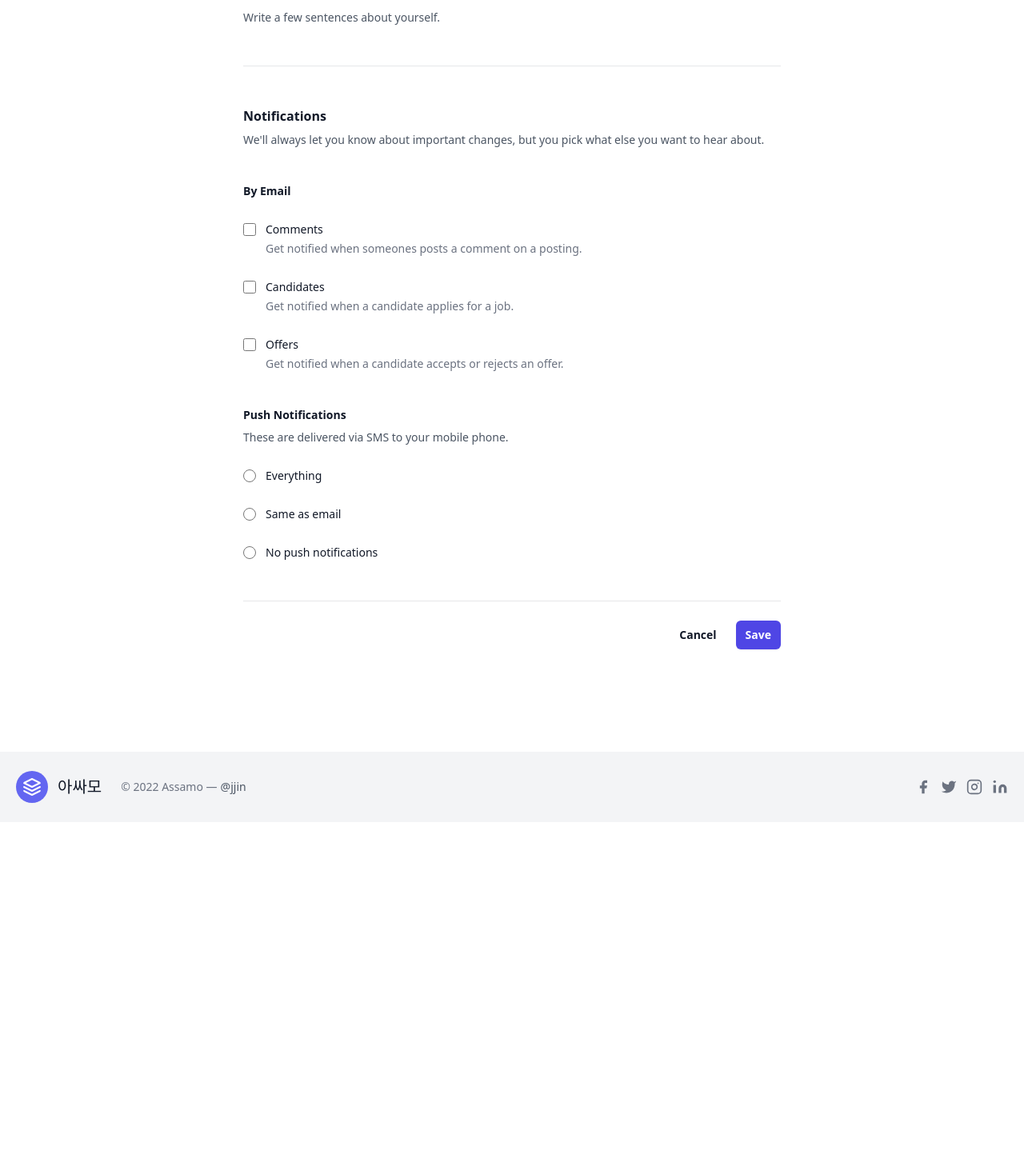
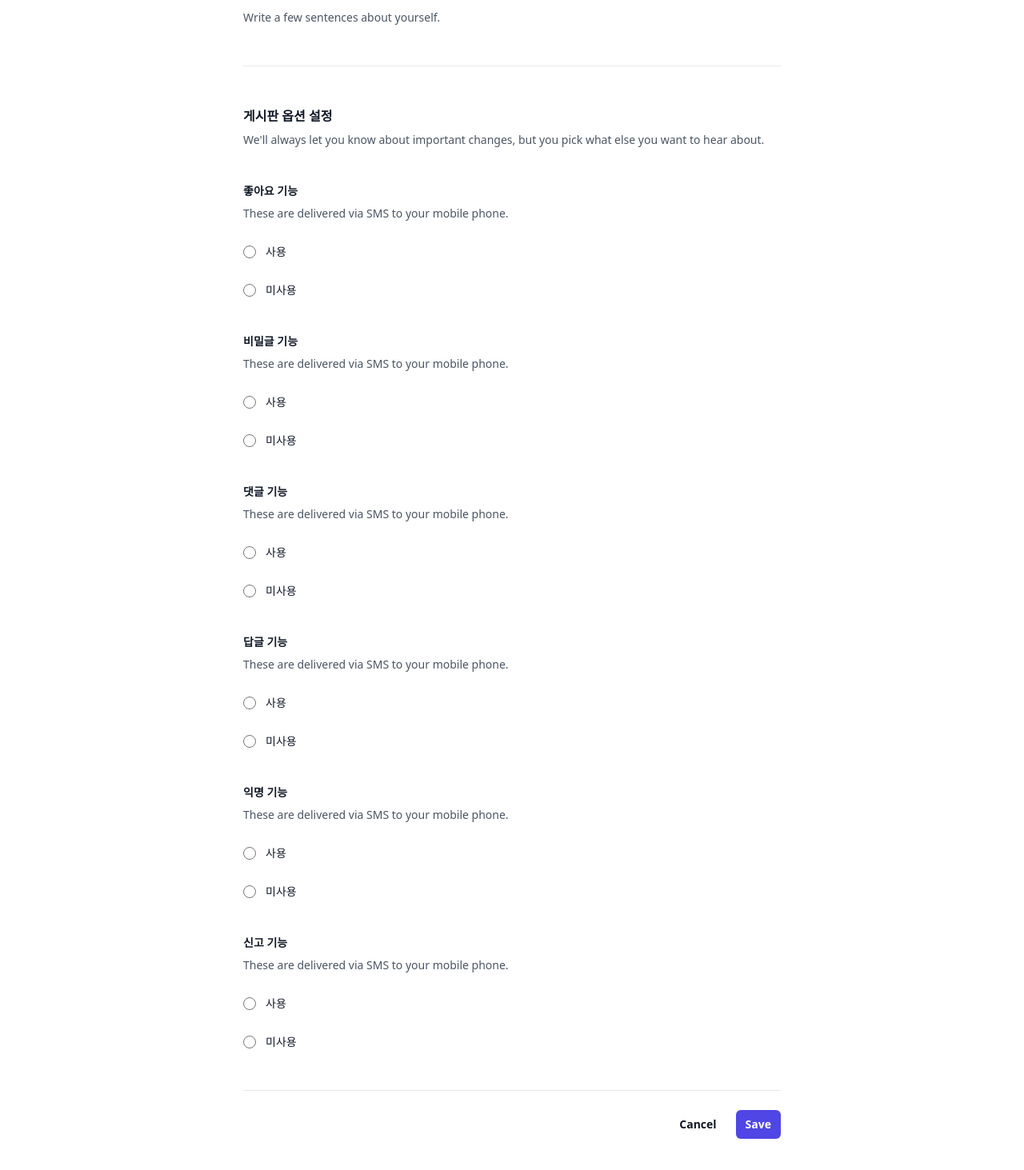
Before and after one commit to jjin1020/assamo-front-ex, a Next.js app: page /boards/board in a window 1280 px wide. Shown: the part 619-2082 px from the top of the page at 80% size. Before the commit the page ends 1647 px from the top, so only its background shows below. Built offline with nearby package versions, Linux system fonts and the light colour scheme; no server answers.

Commit message:
## 게시판 상세 조회하여 데이터 셋팅 구현

```diff
--- a/src/pages/api/board.jsx
+++ /dev/null
@@ -1,6 +0,0 @@
-import { ajax } from 'rxjs/ajax'
-
-export default function getBoardList()  {
-
-    return ajax.getJSON('/api/bbs/list');
-}
--- a/src/pages/boards/board.jsx
+++ b/src/pages/boards/board.jsx
@@ -1,7 +1,41 @@
 import Layout from "@/components/layout";
 import Head from "next/head";
+import { useRouter } from "next/router";
+import { useEffect, useState } from "react";
+import { catchError, map, of } from "rxjs";
+import { ajax } from 'rxjs/ajax'
 
 export default function Board() {
+    const router = useRouter();
+
+    const {bbsSen} = router.query;
+
+    const [board, setBoard] = useState({});
+
+    const hanleChange = (event) => {
+        const targetName = event.target.name;
+        const targetValue = event.target.value === undefined ? '' : event.target.value;
+        setBoard({targetName: targetValue});
+    }
+
+    useEffect(() => {
+        const sub = ajax.getJSON(`/api/bbs/getBoard/${bbsSen}`).pipe(
+            map((data) => {
+                setBoard(data);
+            }),
+            catchError((error) => {
+                console.log('Error', error);
+
+                return of(error);
+            })
+
+        ).subscribe();
+
+        return () => {
+            sub.unsubscribe();
+        }
+
+    }, []);
 
     return (
         <>
@@ -14,105 +48,139 @@ export default function Board() {
                 <div className="mx-auto max-w-7xl px-4 py-24 sm:px-6 sm:py-32 lg:px-8 min-h-screen">
                     <div className="mx-auto max-w-2xl">
                         <form>
-                            <div class="space-y-12">
-                                <div class="border-b border-gray-900/10 pb-12">
-                                    <h2 class="text-base font-semibold leading-7 text-gray-900">게시판 생성</h2>
-                                    <p class="mt-1 text-sm leading-6 text-gray-600">This information will be displayed publicly so be careful what you share.</p>
+                            <div className="space-y-12">
+                                <div className="border-b border-gray-900/10 pb-12">
+                                    <h2 className="text-base font-semibold leading-7 text-gray-900">게시판 생성</h2>
+                                    <p className="mt-1 text-sm leading-6 text-gray-600">This information will be displayed publicly so be careful what you share.</p>
 
-                                    <div class="mt-10 grid grid-cols-1 gap-x-6 gap-y-8 sm:grid-cols-6">
-                                        <div class="sm:col-span-3">
-                                            <label for="country" class="block text-sm font-medium leading-6 text-gray-900">게시판 유형</label>
-                                            <div class="mt-2">
-                                                <select id="country" name="country" autocomplete="country-name" class="block w-full rounded-md border-0 py-1.5 text-gray-900 shadow-sm ring-1 ring-inset ring-gray-300 focus:ring-2 focus:ring-inset focus:ring-indigo-600 sm:max-w-xs sm:text-sm sm:leading-6">
-                                                <option>일반 게시판</option>
-                                                <option>메모 게시판</option>
-                                                <option>사진 게시판</option>
-                                                <option>카드 게시판</option>
+                                    <div className="mt-10 grid grid-cols-1 gap-x-6 gap-y-8 sm:grid-cols-6">
+                                        <div className="sm:col-span-3">
+                                            <label htmlFor="bbsTyCd" className="block text-sm font-medium leading-6 text-gray-900">게시판 유형</label>
+                                            <div className="mt-2">
+                                                <select id="bbsTyCd" name="bbsTyCd" autoComplete="country-name" value={board.bbsTyCd} onChange={hanleChange} className="block w-full rounded-md border-0 py-1.5 text-gray-900 shadow-sm ring-1 ring-inset ring-gray-300 focus:ring-2 focus:ring-inset focus:ring-indigo-600 sm:max-w-xs sm:text-sm sm:leading-6">
+                                                    <option value="A01001">일반 게시판</option>
+                                                    <option value="A01002">메모 게시판</option>
+                                                    <option value="A01003">사진 게시판</option>
+                                                    <option value="A01004">카드 게시판</option>
                                                 </select>
                                             </div>
                                         </div>
 
-                                        <div class="sm:col-span-4">
-                                            <label for="username" class="block text-sm font-medium leading-6 text-gray-900">게시판 명</label>
-                                            <div class="mt-2">
-                                                <div class="flex rounded-md shadow-sm ring-1 ring-inset ring-gray-300 focus-within:ring-2 focus-within:ring-inset focus-within:ring-indigo-600 sm:max-w-md">
-                                                    <input type="text" name="username" id="username" autocomplete="username" class="block flex-1 border-0 bg-transparent py-1.5 pl-1 text-gray-900 placeholder:text-gray-400 focus:ring-0 sm:text-sm sm:leading-6" placeholder="janesmith" />
+                                        <div className="sm:col-span-4">
+                                            <label htmlFor="bbsNae" className="block text-sm font-medium leading-6 text-gray-900">게시판 명</label>
+                                            <div className="mt-2">
+                                                <div className="flex rounded-md shadow-sm ring-1 ring-inset ring-gray-300 focus-within:ring-2 focus-within:ring-inset focus-within:ring-indigo-600 sm:max-w-md">
+                                                    <input type="text" name="bbsNae" id="bbsNae" autoComplete="bbsNae" className="block flex-1 border-0 bg-transparent py-1.5 pl-1 text-gray-900 placeholder:text-gray-400 focus:ring-0 sm:text-sm sm:leading-6" placeholder="janesmith" value={board.bbsNae} onChange={hanleChange}/>
                                                 </div>
                                             </div>
                                         </div>
 
-                                        <div class="col-span-full">
-                                            <label for="about" class="block text-sm font-medium leading-6 text-gray-900">게시판 설명</label>
-                                            <div class="mt-2">
-                                                <textarea id="about" name="about" rows="3" class="block w-full rounded-md border-0 py-1.5 text-gray-900 shadow-sm ring-1 ring-inset ring-gray-300 placeholder:text-gray-400 focus:ring-2 focus:ring-inset focus:ring-indigo-600 sm:text-sm sm:leading-6"></textarea>
+                                        <div className="col-span-full">
+                                            <label htmlFor="bbsDescript" className="block text-sm font-medium leading-6 text-gray-900">게시판 설명</label>
+                                            <div className="mt-2">
+                                                <textarea id="bbsDescript" name="bbsDescript" rows="3" className="block w-full rounded-md border-0 py-1.5 text-gray-900 shadow-sm ring-1 ring-inset ring-gray-300 placeholder:text-gray-400 focus:ring-2 focus:ring-inset focus:ring-indigo-600 sm:text-sm sm:leading-6" value={board.bbsDescript} onChange={hanleChange}></textarea>
                                             </div>
-                                            <p class="mt-3 text-sm leading-6 text-gray-600">Write a few sentences about yourself.</p>
+                                            <p className="mt-3 text-sm leading-6 text-gray-600">Write a few sentences about yourself.</p>
                                         </div>
                                     </div>
                                 </div>
 
-                                <div class="border-b border-gray-900/10 pb-12">
-                                    <h2 class="text-base font-semibold leading-7 text-gray-900">Notifications</h2>
-                                    <p class="mt-1 text-sm leading-6 text-gray-600">We'll always let you know about important changes, but you pick what else you want to hear about.</p>
+                                <div className="border-b border-gray-900/10 pb-12">
+                                    <h2 className="text-base font-semibold leading-7 text-gray-900">게시판 옵션 설정</h2>
+                                    <p className="mt-1 text-sm leading-6 text-gray-600">We'll always let you know about important changes, but you pick what else you want to hear about.</p>
 
-                                    <div class="mt-10 space-y-10">
+                                    <div className="mt-10 space-y-10">
                                         <fieldset>
-                                        <legend class="text-sm font-semibold leading-6 text-gray-900">By Email</legend>
-                                        <div class="mt-6 space-y-6">
-                                            <div class="relative flex gap-x-3">
-                                            <div class="flex h-6 items-center">
-                                                <input id="comments" name="comments" type="checkbox" class="h-4 w-4 rounded border-gray-300 text-indigo-600 focus:ring-indigo-600" />
+                                            <legend className="text-sm font-semibold leading-6 text-gray-900">좋아요 기능</legend>
+                                            <p className="mt-1 text-sm leading-6 text-gray-600">These are delivered via SMS to your mobile phone.</p>
+                                            <div className="mt-6 space-y-6">
+                                                <div className="flex items-center gap-x-3">
+                                                    <input id="gdniceUseY" name="gdniceUseYn" type="radio" className="h-4 w-4 border-gray-300 text-indigo-600 focus:ring-indigo-600" value="Y" checked={board.gdniceUseYn === 'Y'} onChange={hanleChange}/>
+                                                    <label htmlFor="gdniceUseY" className="block text-sm font-medium leading-6 text-gray-900">사용</label>
+                                                </div>
+                                                <div className="flex items-center gap-x-3">
+                                                    <input id="gdniceUseN" name="gdniceUseYn" type="radio" className="h-4 w-4 border-gray-300 text-indigo-600 focus:ring-indigo-600" value="N" checked={board.gdniceUseYn === 'N' || board.gdniceUseYn === null} onChange={hanleChange}/>
+                                                    <label htmlFor="gdniceUseN" className="block text-sm font-medium leading-6 text-gray-900">미사용</label>
+                                                </div>
                                             </div>
-                                            <div class="text-sm leading-6">
-                                                <label for="comments" class="font-medium text-gray-900">Comments</label>
-                                                <p class="text-gray-500">Get notified when someones posts a comment on a posting.</p>
-                                            </div>
-                                            </div>
-                                            <div class="relative flex gap-x-3">
-                                            <div class="flex h-6 items-center">
-                                                <input id="candidates" name="candidates" type="checkbox" class="h-4 w-4 rounded border-gray-300 text-indigo-600 focus:ring-indigo-600" />
-                                            </div>
-                                            <div class="text-sm leading-6">
-                                                <label for="candidates" class="font-medium text-gray-900">Candidates</label>
-                                                <p class="text-gray-500">Get notified when a candidate applies for a job.</p>
-                                            </div>
-                                            </div>
-                                            <div class="relative flex gap-x-3">
-                                            <div class="flex h-6 items-center">
-                                                <input id="offers" name="offers" type="checkbox" class="h-4 w-4 rounded border-gray-300 text-indigo-600 focus:ring-indigo-600" />
-                                            </div>
-                                            <div class="text-sm leading-6">
-                                                <label for="offers" class="font-medium text-gray-900">Offers</label>
-                                                <p class="text-gray-500">Get notified when a candidate accepts or rejects an offer.</p>
-                                            </div>
-                                            </div>
-                                        </div>
                                         </fieldset>
                                         <fieldset>
-                                        <legend class="text-sm font-semibold leading-6 text-gray-900">Push Notifications</legend>
-                                        <p class="mt-1 text-sm leading-6 text-gray-600">These are delivered via SMS to your mobile phone.</p>
-                                        <div class="mt-6 space-y-6">
-                                            <div class="flex items-center gap-x-3">
-                                            <input id="push-everything" name="push-notifications" type="radio" class="h-4 w-4 border-gray-300 text-indigo-600 focus:ring-indigo-600" />
-                                            <label for="push-everything" class="block text-sm font-medium leading-6 text-gray-900">Everything</label>
+                                            <legend className="text-sm font-semibold leading-6 text-gray-900">비밀글 기능</legend>
+                                            <p className="mt-1 text-sm leading-6 text-gray-600">These are delivered via SMS to your mobile phone.</p>
+                                            <div className="mt-6 space-y-6">
+                                                <div className="flex items-center gap-x-3">
+                                                    <input id="scrtartcFnctY" name="scrtartcFnctYn" type="radio" className="h-4 w-4 border-gray-300 text-indigo-600 focus:ring-indigo-600" value="Y" checked={board.scrtartcFnctYn === 'Y'} onChange={hanleChange}/>
+                                                    <label htmlFor="scrtartcFnctY" className="block text-sm font-medium leading-6 text-gray-900">사용</label>
+                                                </div>
+                                                <div className="flex items-center gap-x-3">
+                                                    <input id="scrtartcFnctN" name="scrtartcFnctYn" type="radio" className="h-4 w-4 border-gray-300 text-indigo-600 focus:ring-indigo-600" value="N" checked={board.scrtartcFnctYn === 'N' || board.scrtartcFnctYn === null} onChange={hanleChange}/>
+                                                    <label htmlFor="scrtartcFnctN" className="block text-sm font-medium leading-6 text-gray-900">미사용</label>
+                                                </div>
                                             </div>
-                                            <div class="flex items-center gap-x-3">
-                                            <input id="push-email" name="push-notifications" type="radio" class="h-4 w-4 border-gray-300 text-indigo-600 focus:ring-indigo-600" />
-                                            <label for="push-email" class="block text-sm font-medium leading-6 text-gray-900">Same as email</label>
+                                        </fieldset>
+                                        <fieldset>
+                                            <legend className="text-sm font-semibold leading-6 text-gray-900">댓글 기능</legend>
+                                            <p className="mt-1 text-sm leading-6 text-gray-600">These are delivered via SMS to your mobile phone.</p>
+                                            <div className="mt-6 space-y-6">
+                                                <div className="flex items-center gap-x-3">
+                                                    <input id="anserFnctY" name="anserFnctYn" type="radio" className="h-4 w-4 border-gray-300 text-indigo-600 focus:ring-indigo-600" value="Y" checked={board.anserFnctYn === 'Y'} onChange={hanleChange}/>
+                                                    <label htmlFor="anserFnctY" className="block text-sm font-medium leading-6 text-gray-900">사용</label>
+                                                </div>
+                                                <div className="flex items-center gap-x-3">
+                                                    <input id="anserFnctN" name="anserFnctYn" type="radio" className="h-4 w-4 border-gray-300 text-indigo-600 focus:ring-indigo-600" value="N" checked={board.anserFnctYn === 'N' || board.anserFnctYn === null} onChange={hanleChange}/>
+                                                    <label htmlFor="anserFnctN" className="block text-sm font-medium leading-6 text-gray-900">미사용</label>
+                                                </div>
                                             </div>
-                                            <div class="flex items-center gap-x-3">
-                                            <input id="push-nothing" name="push-notifications" type="radio" class="h-4 w-4 border-gray-300 text-indigo-600 focus:ring-indigo-600" />
-                                            <label for="push-nothing" class="block text-sm font-medium leading-6 text-gray-900">No push notifications</label>
+                                        </fieldset>
+                                        <fieldset>
+                                            <legend className="text-sm font-semibold leading-6 text-gray-900">답글 기능</legend>
+                                            <p className="mt-1 text-sm leading-6 text-gray-600">These are delivered via SMS to your mobile phone.</p>
+                                            <div className="mt-6 space-y-6">
+                                                <div className="flex items-center gap-x-3">
+                                                    <input id="answerFnctY" name="answerFnctYn" type="radio" className="h-4 w-4 border-gray-300 text-indigo-600 focus:ring-indigo-600" value="Y" checked={board.answerFnctYn === 'Y'} onChange={hanleChange}/>
+                                                    <label htmlFor="answerFnctY" className="block text-sm font-medium leading-6 text-gray-900">사용</label>
+                                                </div>
+                                                <div className="flex items-center gap-x-3">
+                                                    <input id="answerFnctN" name="answerFnctYn" type="radio" className="h-4 w-4 border-gray-300 text-indigo-600 focus:ring-indigo-600" value="N" checked={board.answerFnctYn === 'N' || board.answerFnctYn === null} onChange={hanleChange}/>
+                                                    <label htmlFor="answerFnctN" className="block text-sm font-medium leading-6 text-gray-900">미사용</label>
+                                                </div>
                                             </div>
-                                        </div>
+                                        </fieldset>
+                                        <fieldset>
+                                            <legend className="text-sm font-semibold leading-6 text-gray-900">익명 기능</legend>
+                                            <p className="mt-1 text-sm leading-6 text-gray-600">These are delivered via SMS to your mobile phone.</p>
+                                            <div className="mt-6 space-y-6">
+                                                <div className="flex items-center gap-x-3">
+                                                    <input id="puannymtyFnctY" name="annymtyFnctYn" type="radio" className="h-4 w-4 border-gray-300 text-indigo-600 focus:ring-indigo-600" value="Y" checked={board.annymtyFnctYn === 'Y'} onChange={hanleChange}/>
+                                                    <label htmlFor="annymtyFnctY" className="block text-sm font-medium leading-6 text-gray-900">사용</label>
+                                                </div>
+                                                <div className="flex items-center gap-x-3">
+                                                    <input id="annymtyFnctN" name="annymtyFnctYn" type="radio" className="h-4 w-4 border-gray-300 text-indigo-600 focus:ring-indigo-600" value="N" checked={board.annymtyFnctYn === 'N' || board.annymtyFnctYn === null} onChange={hanleChange}/>
+                                                    <label htmlFor="annymtyFnctN" className="block text-sm font-medium leading-6 text-gray-900">미사용</label>
+                                                </div>
+                                            </div>
+                                        </fieldset>
+                                        <fieldset>
+                                            <legend className="text-sm font-semibold leading-6 text-gray-900">신고 기능</legend>
+                                            <p className="mt-1 text-sm leading-6 text-gray-600">These are delivered via SMS to your mobile phone.</p>
+                                            <div className="mt-6 space-y-6">
+                                                <div className="flex items-center gap-x-3">
+                                                    <input id="sttemntFnctY" name="sttemntFnctYn" type="radio" className="h-4 w-4 border-gray-300 text-indigo-600 focus:ring-indigo-600" value="Y" checked={board.sttemntFnctYn === 'Y'} onChange={hanleChange}/>
+                                                    <label htmlFor="sttemntFnctY" className="block text-sm font-medium leading-6 text-gray-900">사용</label>
+                                                </div>
+                                                <div className="flex items-center gap-x-3">
+                                                    <input id="sttemntFnctN" name="sttemntFnctYn" type="radio" className="h-4 w-4 border-gray-300 text-indigo-600 focus:ring-indigo-600" value="N" checked={board.sttemntFnctYn === 'N' || board.sttemntFnctYn === null} onChange={hanleChange}/>
+                                                    <label htmlFor="sttemntFnctN" className="block text-sm font-medium leading-6 text-gray-900">미사용</label>
+                                                </div>
+                                            </div>
                                         </fieldset>
                                     </div>
                                 </div>
                             </div>
 
-                            <div class="mt-6 flex items-center justify-end gap-x-6">
-                                <button type="button" class="text-sm font-semibold leading-6 text-gray-900">Cancel</button>
-                                <button type="submit" class="rounded-md bg-indigo-600 px-3 py-2 text-sm font-semibold text-white shadow-sm hover:bg-indigo-500 focus-visible:outline focus-visible:outline-2 focus-visible:outline-offset-2 focus-visible:outline-indigo-600">Save</button>
+                            <div className="mt-6 flex items-center justify-end gap-x-6">
+                                <button type="button" className="text-sm font-semibold leading-6 text-gray-900">Cancel</button>
+                                <button type="submit" className="rounded-md bg-indigo-600 px-3 py-2 text-sm font-semibold text-white shadow-sm hover:bg-indigo-500 focus-visible:outline focus-visible:outline-2 focus-visible:outline-offset-2 focus-visible:outline-indigo-600">Save</button>
                             </div>
                         </form>
                     </div>
```
Also changed, not shown: src/components/bbs/bbs-list.jsx (+12 -8 lines), src/pages/404.jsx (+8 -8 lines), src/pages/boards/board-list.jsx (+4 -3 lines).
